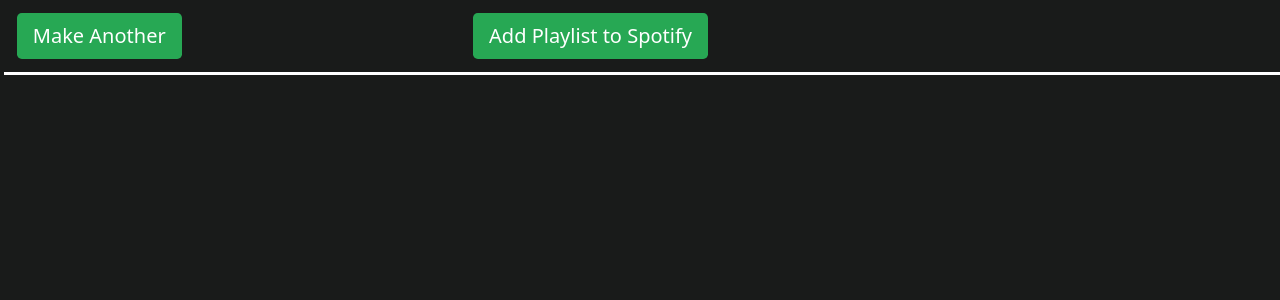
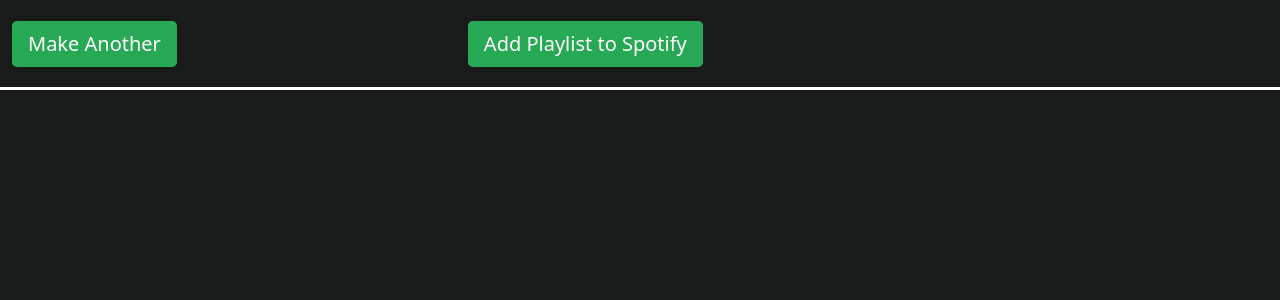
Before and after one commit to schlys/Spotify-Playlist-WebApp, a Flask app: page /results in a window 1280 px wide. Shown: the top 300 px of the page. Run offline with Flask 2, Linux system fonts and the light colour scheme; data that the repository does not hold is empty; some libraries are stand-ins or nearby versions.

Commit message:
fix playlist styling issues

```diff
--- a/static/styles.css
+++ b/static/styles.css
@@ -113,17 +113,15 @@ a.track_link:hover {
 }
 
 /*----------------------------------------------------*/
+.navbar {
+    background-color: #191b1a;
+    border-bottom: 3px solid white;
+}
 
 .added {
     color: rgb(39, 168, 84);
     text-align: center;
     font-size: 130%;
-}
-
-.another {
-    margin-left: 1%;
-    margin-top: 1%;
-    margin-bottom: 1%;
 }
 
 .add {
@@ -144,11 +142,3 @@ a.track_link:hover {
     margin-right: 15%;
     padding-bottom: 2px;
 }
-.list_top {
-    position: fixed;
-    top: 0px;
-    border-bottom: 3px solid white;
-    color: white;
-    margin-left: -8px;
-    width: 100%;
-}
--- a/templates/results.html
+++ b/templates/results.html
@@ -2,18 +2,19 @@
 
 {% block content %}
 
-    <div class="container-fluid">
-        <div class="list_top background">
-            <form action="{{ url_for('playlists') }}" method="GET">
-                <button class="btn btn-primary btn-lg logout another">Make Another</button>
+    <nav class="navbar navbar-expand-lg fixed-top" data-bs-theme="dark">
+        <div class="container-fluid">
+            <form  class="justify-content-start" action="{{ url_for('playlists') }}" method="GET">
+                <button class="btn btn-primary btn-lg logout">Make Another</button>
             </form>
             <div id="add" class="add">
-
                 <button class="btn btn-primary btn-lg add-btn" onclick="add()">Add Playlist to Spotify</button>
             </div>
         </div>
+    </nav>
 
-        <div style="margin-top: 10%">
+    <div class="container" style="padding-left: 1%; padding-right: 1%; padding-top: 6%;">
+        <div>
             <div id="playlist" style="color: white;"></div>
         </div>
     </div>
```
